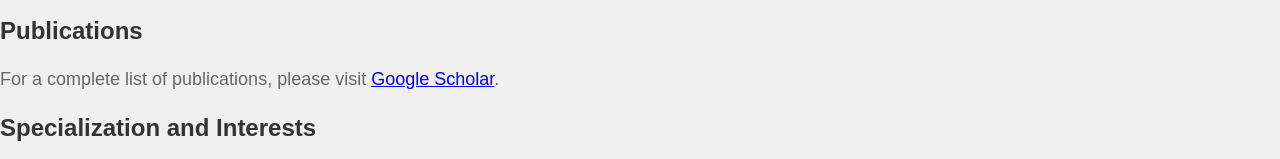
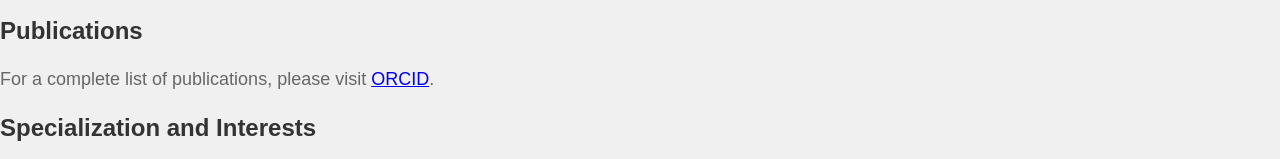
Before and after one commit to anibalmastobiza/anibalmastobiza.github.io, a plain HTML site: page index.html in a window 1280 px wide. Shown: the part 409-568 px from the top of the page. Drawn offline with Linux system fonts and the light colour scheme.

Commit message:
Update index.html

```diff
--- a/index.html
+++ b/index.html
@@ -12,7 +12,7 @@
     <h2>Research</h2>
     <p>He researches at the intersection of the cognitive, biological and social sciences and has published on these and other topics. He has carried out postdoctoral research stays at the IFS-CSIC, the Oxford Uehiro Centre for Practical Ethics at Oxford University and the Center for Bioethics at Harvard University. Member of the Graduate Common Room (GCR) of Christ Church College, Oxford University (2019).</p>
     <h2>Publications</h2>
-    <p>For a complete list of publications, please visit <a href="https://scholar.google.com/citations?user=YOUR_ID" target="_blank">Google Scholar</a>.</p>
+    <p>For a complete list of publications, please visit <a href="https://orcid.org/my-orcid?orcid=0000-0003-1399-5388">ORCID</a>.</p>
     <h2>Specialization and Interests</h2>
     <p>His areas of specialization are the philosophy of cognitive science, specifically social cognition, history of psychology and neuroscience. His areas of interest include Bioethics/Neuroethics (enhancement technologies).</p>
     <h2>Contact</h2>
```
